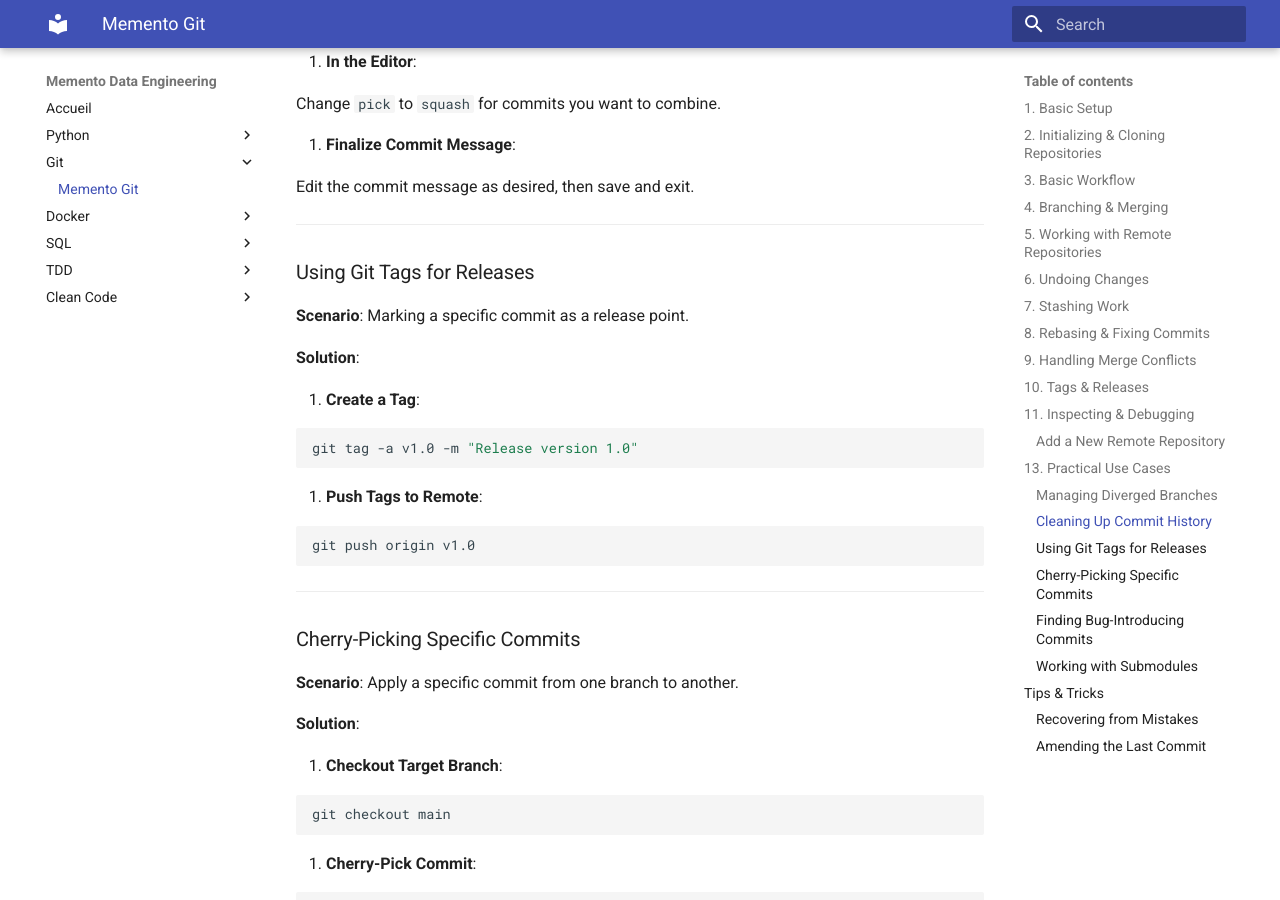
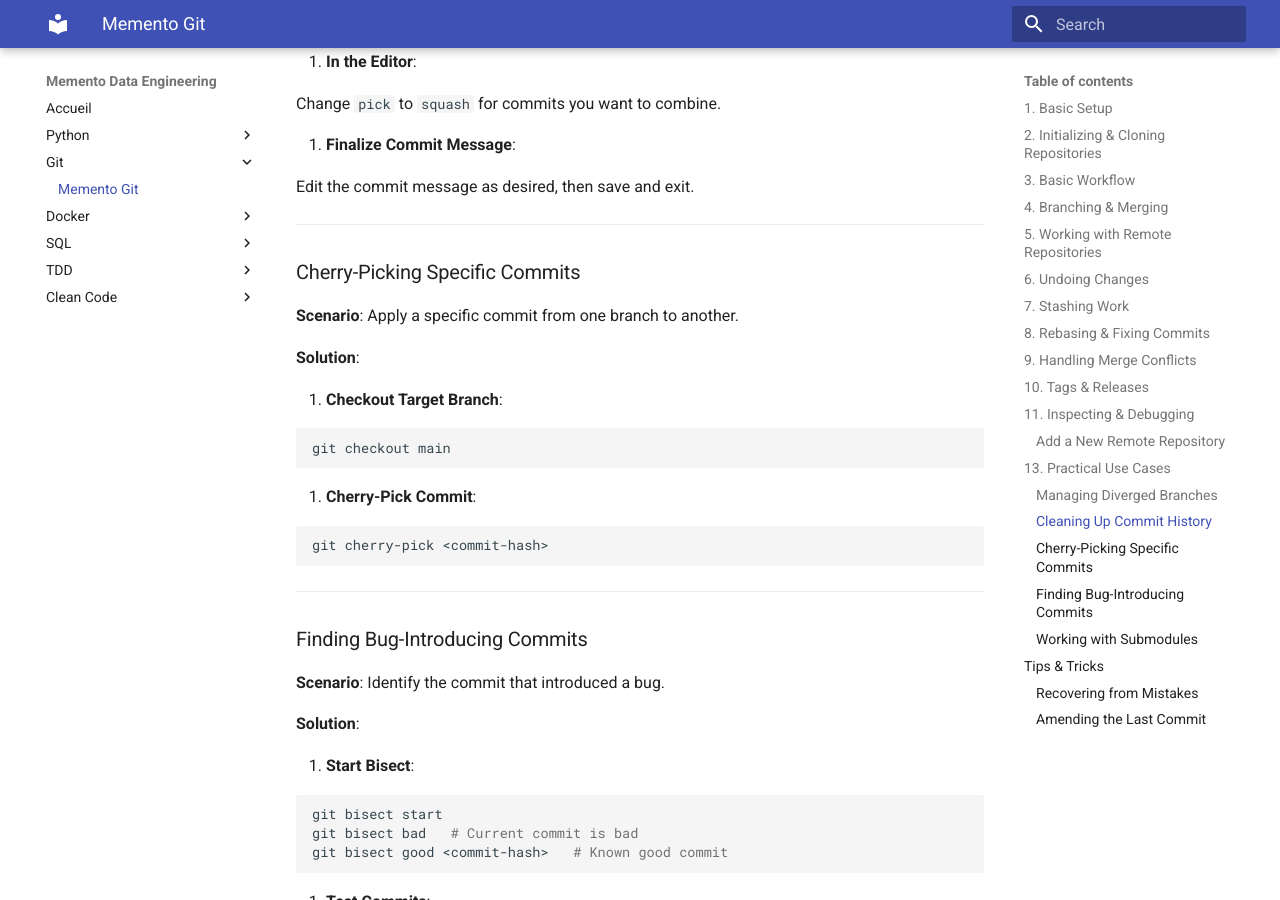
Before and after one commit to y-ikli/memento, an MkDocs documentation site: the page built from docs/git/memento_git.md, in a window 1280 px wide and 900 px high, scrolled down 7739 px. Built offline with MkDocs 1.6.1 and Material for MkDocs 9.7.7, drawn with Linux system fonts in a browser that asks for light colours; some of the changed text lies outside the part shown.

Commit message:
update git

````diff
--- a/docs/git/memento_git.md
+++ b/docs/git/memento_git.md
@@ -398,28 +398,6 @@ git merge upstream/main
    Edit the commit message as desired, then save and exit.
 
 ---
-
-
-### Using Git Tags for Releases
-
-**Scenario**: Marking a specific commit as a release point.
-
-**Solution**:
-
-1. **Create a Tag**:
-
-   ```bash
-   git tag -a v1.0 -m "Release version 1.0"
-   ```
-
-2. **Push Tags to Remote**:
-
-   ```bash
-   git push origin v1.0
-   ```
-
----
-
 ### Cherry-Picking Specific Commits
 
 **Scenario**: Apply a specific commit from one branch to another.
````
Also changed, not shown: other parts of docs/git/memento_git.md (+2 -1 lines), site/git/memento_git/index.html, site/python/memento_python/index.html, site/search/search_index.json.
